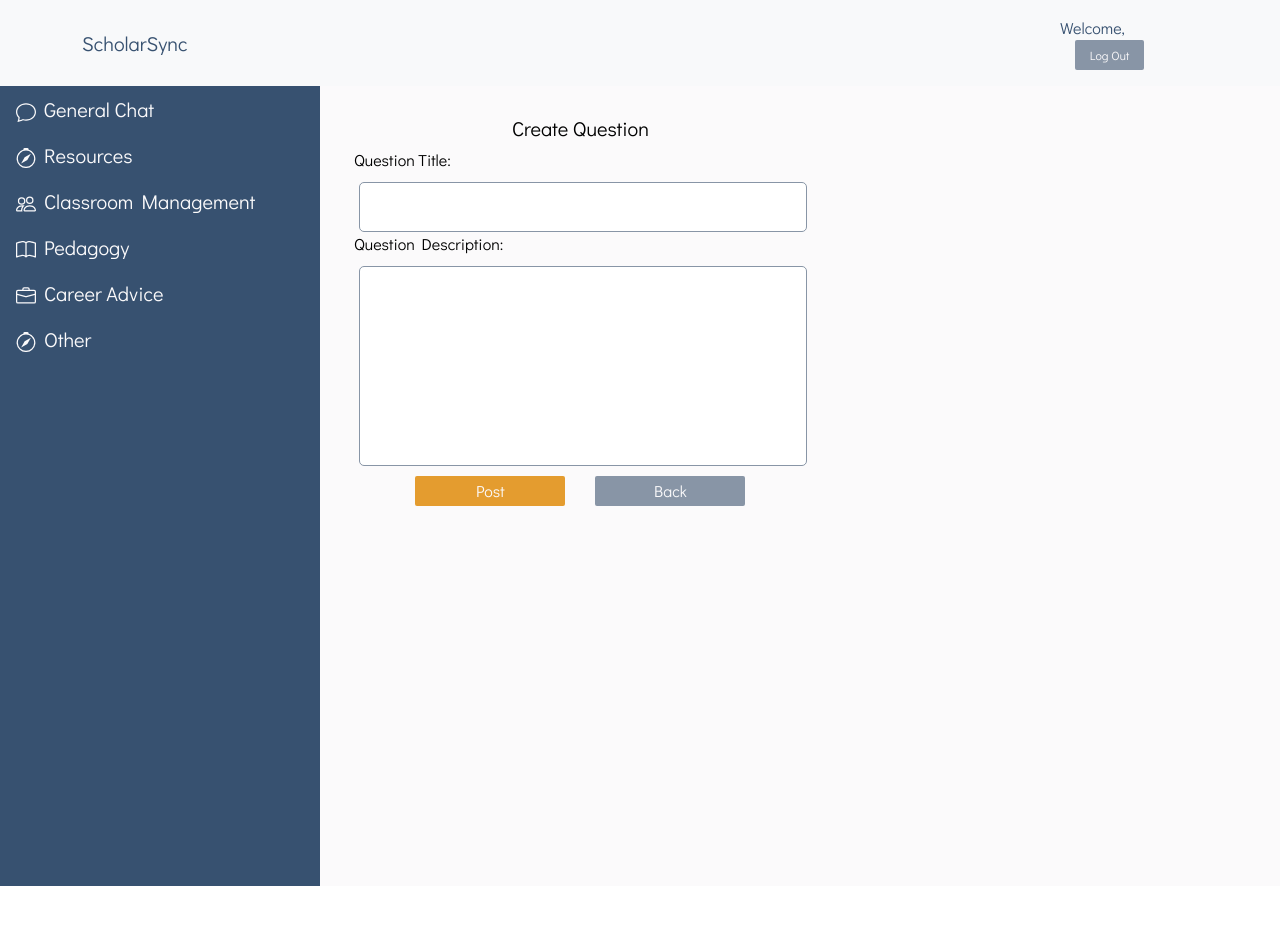
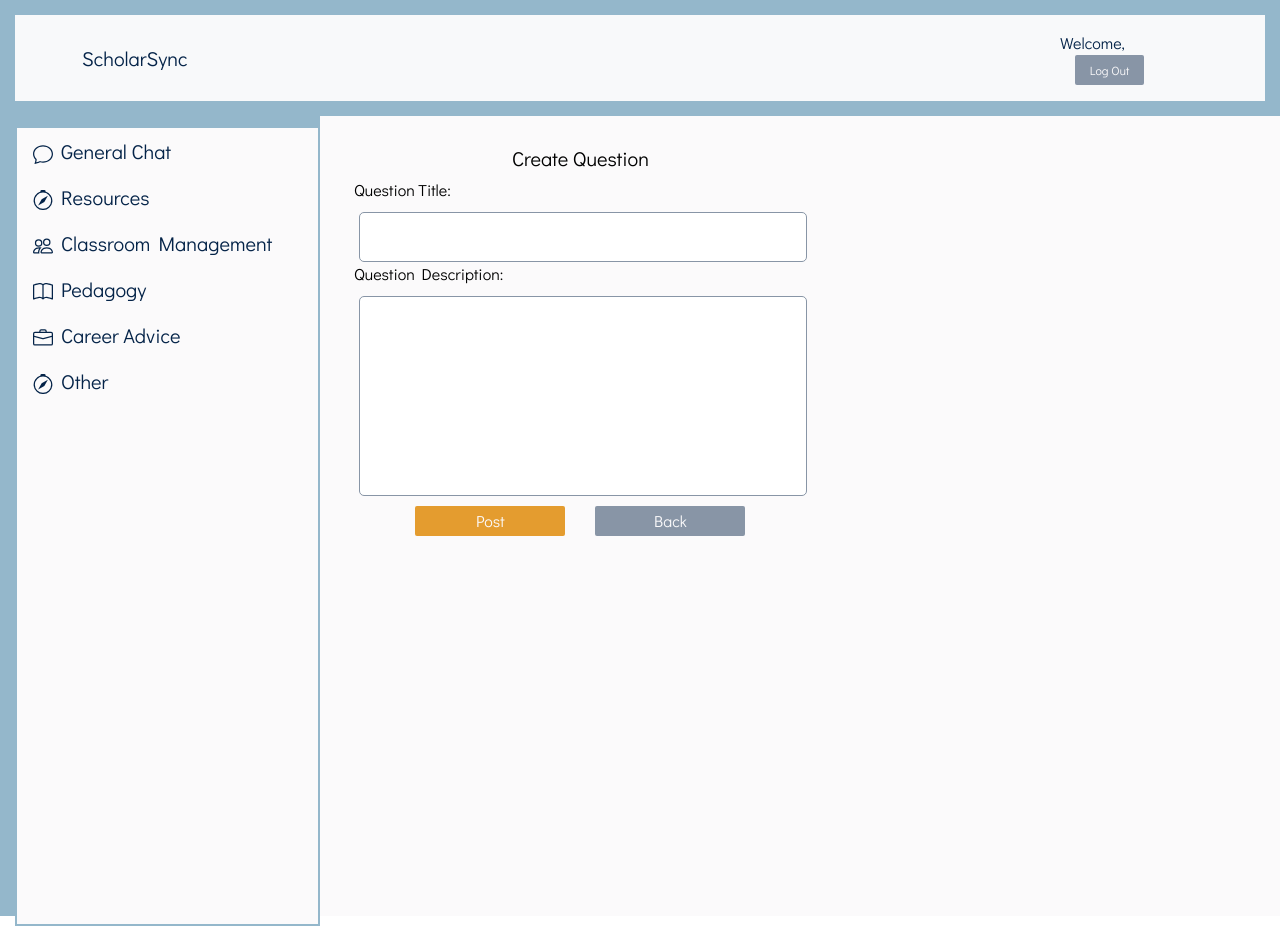
Before and after one commit to hayleypyle/ScholarSync, a React (Vite) app in the folder scholar-sync/: page /#/create/1 in a window 1280 px wide. Before the commit the page ends 886 px from the top, so only its background shows below. Built offline with nearby package versions, Linux system fonts and the light colour scheme.

Commit message:
updated css styling for dashboard pages

```diff
--- a/scholar-sync/src/App.css
+++ b/scholar-sync/src/App.css
@@ -3,3 +3,7 @@ body{
     padding:0;
     margin:0;
 }
+
+#root{
+    background-color: #94B7CB;
+}
--- a/scholar-sync/src/pages/css/dashboard.css
+++ b/scholar-sync/src/pages/css/dashboard.css
@@ -7,6 +7,7 @@
 body{
     font-family: 'Didact Gothic', sans-serif;
     margin:0;
+    background-color:#042348;
 }
 
 .logout-btn{
@@ -18,24 +19,30 @@ body{
 
 }
 
-.container-fluid{
-    background-color:#375170;
+.custom-nav{
+    background-color:#FBFAFB;
+    border:2px solid #94B7CB;
+    margin-left:15px;
+    margin-top:10px;
+    height:100%;
+
 }
 
 .ms-2, .icon{
-    color:#FBFAFB;
+    color:#042348;
 }
 
 .custom-nav .nav-pills .nav-link.active {
     background-color: #FBFAFB;
-    color: #375170;
+    color: #042348;
 }
 
 
 .custom-topbar {
     background-color:#FBFAFB;
+    border:15px solid #94B7CB;
 }
 
 .custom-topbar .navbar-brand, .custom-topbar .navbar-text{
-    color:#375170;
+    color:#042348;
 }
--- a/scholar-sync/src/pages/css/question.css
+++ b/scholar-sync/src/pages/css/question.css
@@ -57,8 +57,29 @@
 }
 
 .question-display{
-    background-color:lightgrey;
+    background-color:#FBFAFB;
+    border:2px solid #94B7CB;
+    color:#042348;
     padding:5px;
-    height:100vh;
-    width:100vw;
+    height:100%;
+    margin:10px 15px 0 30px;
+    padding: 20px 0 0 20px;
 }
+
+.question-container{
+    border-radius:2px;
+
+}
+
+.question-wrapper{
+    border-bottom:1px solid #94B7CB;
+    background-color:#FBFAFB;
+    color:#8895A6;
+    padding:3px;
+
+}
+
+.link{
+    text-decoration: none;
+    color:#375170;
+}
--- a/scholar-sync/src/pages/topics/career.jsx
+++ b/scholar-sync/src/pages/topics/career.jsx
@@ -39,7 +39,7 @@ return (
     <div className="question-container">
         {values.map((value) =>(
             <div key={value.id} className="question-wrapper">
-                <Link to={`/question/${value.id}`}>{value.title}</Link>
+                <Link className="link" to={`/question/${value.id}`}>{value.title}</Link>
                 <h6>posted by {value.uname} on {value.created_at}</h6>
             </div>
 
--- a/scholar-sync/src/pages/topics/generalchat.jsx
+++ b/scholar-sync/src/pages/topics/generalchat.jsx
@@ -41,7 +41,7 @@ export default function GeneralChat() {
         <div className="question-container">
             {values.map((value) =>(
                 <div key={value.id} className="question-wrapper">
-                    <Link to={`/question/${value.id}`}>{value.title}</Link>
+                    <Link className="link" to={`/question/${value.id}`}>{value.title}</Link>
                     <h6>posted by {value.uname} on {value.created_at}</h6>
                 </div>
 
--- a/scholar-sync/src/pages/topics/management.jsx
+++ b/scholar-sync/src/pages/topics/management.jsx
@@ -40,7 +40,7 @@ return (
                 <div className="question-container">
                     {values.map((value) =>(
                         <div key={value.id} className="question-wrapper">
-                            <Link to={`/question/${value.id}`}>{value.title}</Link>
+                            <Link className="link" to={`/question/${value.id}`}>{value.title}</Link>
                             <h6>posted by {value.uname} on {value.created_at}</h6>
                         </div>
 
--- a/scholar-sync/src/pages/topics/other.jsx
+++ b/scholar-sync/src/pages/topics/other.jsx
@@ -38,7 +38,7 @@ export default function Other() {
     <div className="question-container">
         {values.map((value) =>(
             <div key={value.id} className="question-wrapper">
-                <Link to={`/question/${value.id}`}>{value.title}</Link>
+                <Link className="link" to={`/question/${value.id}`}>{value.title}</Link>
                 <h6>posted by {value.uname} on {value.created_at}</h6>
             </div>
 
--- a/scholar-sync/src/pages/topics/pedagogy.jsx
+++ b/scholar-sync/src/pages/topics/pedagogy.jsx
@@ -39,7 +39,7 @@ return (
     <div className="question-container">
         {values.map((value) =>(
             <div key={value.id} className="question-wrapper">
-                <Link to={`/question/${value.id}`}>{value.title}</Link>
+                <Link className="link" to={`/question/${value.id}`}>{value.title}</Link>
                 <h6>posted by {value.uname} on {value.created_at}</h6>
             </div>
 
--- a/scholar-sync/src/pages/topics/resources.jsx
+++ b/scholar-sync/src/pages/topics/resources.jsx
@@ -40,7 +40,7 @@ export default function Resources() {
         <div className="question-container">
             {values.map((value) =>(
                 <div key={value.id} className="question-wrapper">
-                    <Link to={`/question/${value.id}`}>{value.title}</Link>
+                    <Link className="link" to={`/question/${value.id}`}>{value.title}</Link>
                     <h6>posted by {value.uname} on {value.created_at}</h6>
                 </div>
 
```
